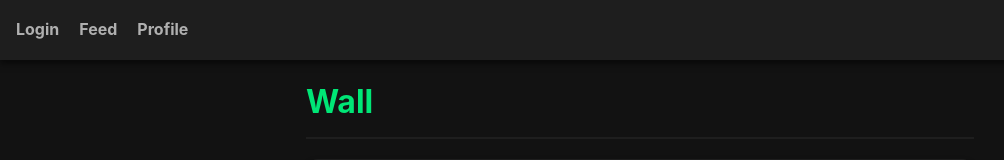
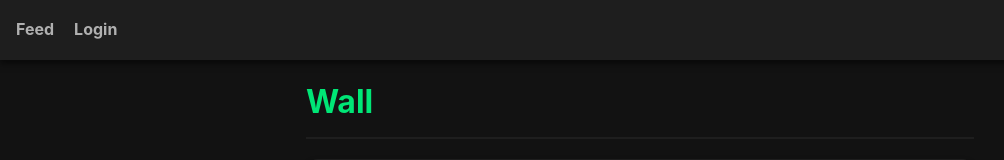
Before and after one commit to UniversityOfGdanskProjects/projekt-frontend-development-2025-2026-antek-bal, a React (Vite) app: page / in a window 1280 px wide. Shown: the top 160 px of the page, without its empty margins (0-1004 px from the left). Built offline with nearby package versions, Linux system fonts and the light colour scheme.

Commit message:
Updated navbar component with dynamic current user info

```diff
--- a/src/components/Navbar.jsx
+++ b/src/components/Navbar.jsx
@@ -1,13 +1,22 @@
 import {Link} from "react-router-dom"
+import {useAuth} from "../context/AuthContext.jsx"
 import './Navbar.scss'
 
 function Navbar() {
+    const {currentUser, logout} = useAuth();
+
     return (
         <nav className="navbar">
             <ul>
-                <li><Link to="/login">Login</Link></li>
                 <li><Link to="/">Feed</Link></li>
-                <li><Link to="/profile/1">Profile</Link></li>
+                {currentUser ? (
+                    <>
+                        <li><Link to={`/profile/${currentUser.id}`}>My Profile</Link></li>
+                        <li><button onClick={logout}>Logout</button></li>
+                    </>
+                ) :
+                    <li><Link to="/login">Login</Link></li>
+                }
             </ul>
         </nav>
     )
```
